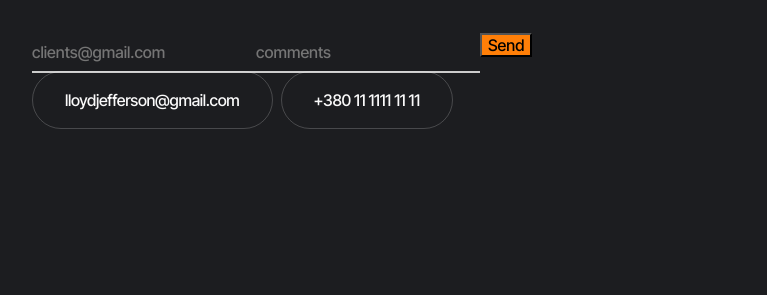
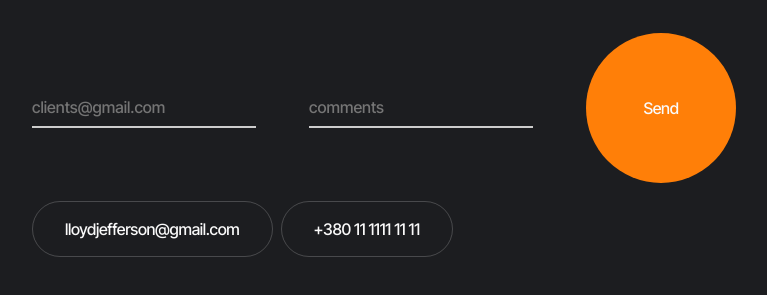
Before and after one commit to marina-sevostian/orange-studio, a website built with Vite: page src/index.html in a window 1280 px wide. Shown: the part 1621-1916 px from the top of the page, without its empty margins (256-1023 px from the left). Built offline with nearby package versions, Linux system fonts and the light colour scheme; files whose address does not match are found by name.

Commit message:
form button animate

```diff
--- a/src/css/work-together.css
+++ b/src/css/work-together.css
@@ -67,6 +67,9 @@
 .footer-f {
   display: flex;
   flex-direction: row;
+
+  align-items: center;
+  justify-content: space-between;
   width: 100%;
 }
 .form-input {
@@ -89,8 +92,35 @@
 
 .footer-submit-button {
   background-color: #ff7f08;
-  border-radius: ;
+  width: 150px;
+  height: 150px;
+  border-radius: 50%;
+  font-weight: 500;
+  font-size: 16px;
+  letter-spacing: -0.02em;
+  color: #fafafa;
+  border: none;
+
+  display: flex;
+  justify-content: center;
+  align-items: center;
+  cursor: pointer;
+  /* box-shadow: 0 4px 6px rgba(0, 0, 0, 0.1);  */
+  transition: transform 250ms cubic-bezier(0.4, 0, 0.2, 1),
+    /* Smooth scaling */ background-color 250ms cubic-bezier(0.4, 0, 0.2, 1); /* Smooth color transition */
 }
+
+.footer-submit-button:hover,
+.footer-submit-button:focus {
+  transform: scale(1.05); /* Enlarge slightly on hover or focus */
+  background-color: #3b3b3b; /* Darker background on hover or focus */
+  outline: none; /* Remove default focus outline */
+}
+
+.footer-submit-button:active {
+  transform: scale(0.95); /* Shrink slightly when clicked */
+}
+
 .footer-address {
   display: block;
 }
@@ -99,20 +129,27 @@
 }
 .footer-contact-info-list {
   display: flex;
+  flex-direction: row;
+  flex-wrap: nowrap;
   font-display: auto;
   gap: 8px;
+  padding: 0;
+  margin: 0;
 }
 .footer-contact-info-it {
+  display: flex;
+  justify-content: start;
+  align-items: center;
 }
 .footer-contact-link {
   border: 1px solid rgba(250, 250, 250, 0.2);
   border-radius: 60px;
   padding: 18px 32px;
-  width: 171px;
-  height: 55px;
   font-weight: 500;
   font-size: 16px;
   font-style: normal;
   letter-spacing: -0.02em;
   color: #fafafa;
+  display: block;
+  white-space: nowrap;
 }
--- a/src/partials/work-together.html
+++ b/src/partials/work-together.html
@@ -56,9 +56,10 @@
         />
       </div>
 
-      <div class="footer-form-input-wrap"><button class="footer-submit-button" type="submit">Send</button></div>
+      <div class="footer-form-input-wrap">
+        <button class="footer-submit-button" type="submit">Send</button>
+      </div>
     </form>
-  </div>
   </div>
   <div class="footer-address">
     <address class="footer-contact-info">
@@ -68,7 +69,7 @@
             lloydjefferson@gmail.com
           </a>
         </li>
-        <li>
+        <li class="footer-contact-info-it">
           <a href="tel:+3801111111111" class="footer-contact-link">
             +380 11 1111 11 11
           </a>
```
Lines whose indentation alone changed are shown as unchanged.
